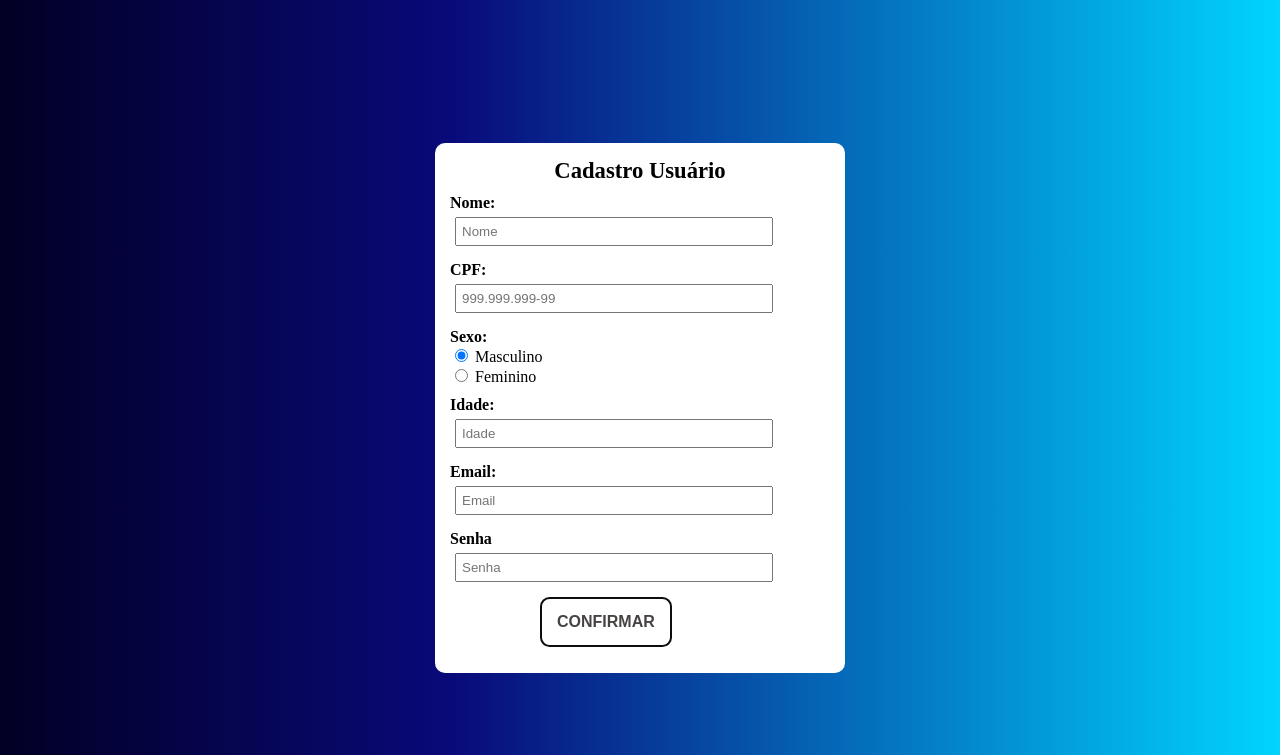
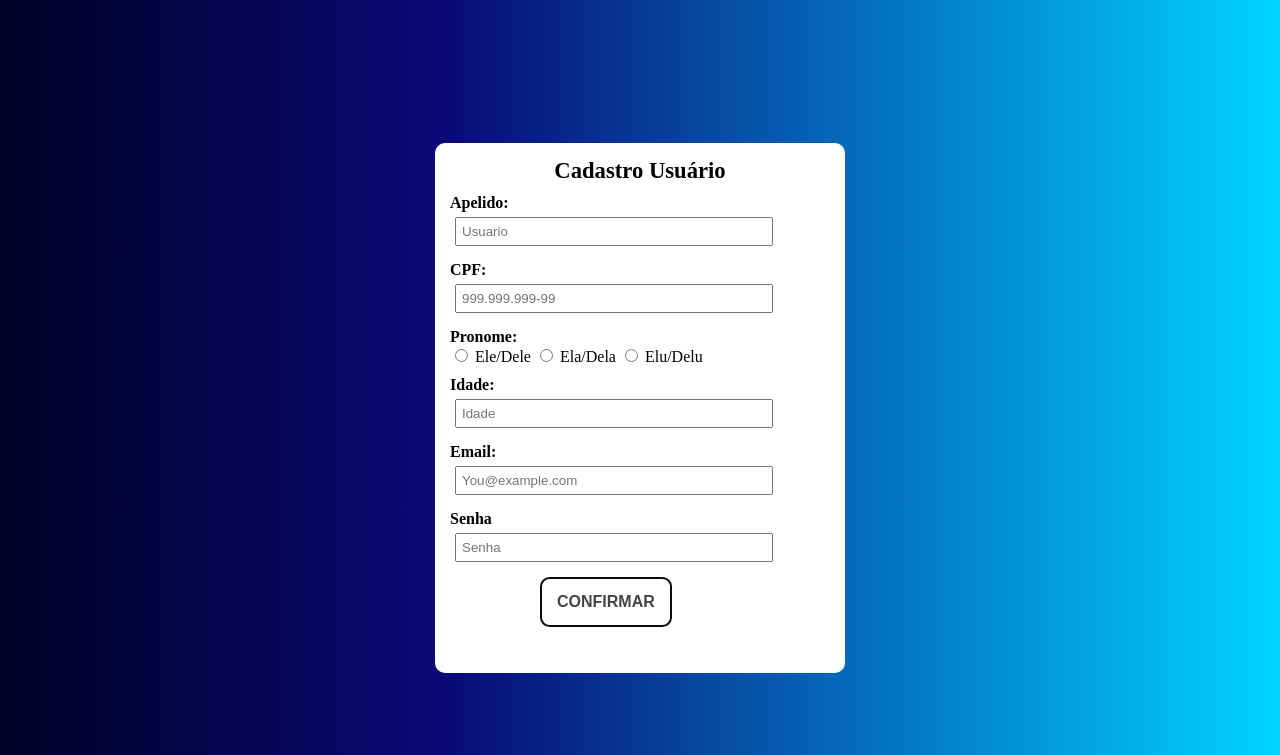
Before and after one commit to KaykeMatiasS/yana, a PHP site: page /index_usuario.php in a window 1280 px wide. Shown: the top 755 px of the page. Run offline with PHP 8.4, Linux system fonts and the light colour scheme; some web fonts are replaced.

Commit message:
Mudanças na tela cadastro Usuário
Implementação de mascaras e validação

```diff
--- a/Tela_cadastro_YANA/index_usuario.php
+++ b/Tela_cadastro_YANA/index_usuario.php
@@ -19,24 +19,28 @@
 
         <form method="POST" action="">
 
-            <article>Nome:</article>
-            <input required placeholder="Nome" type="text" class="lista" name="" id=""  pattern="[A-Za-záàâãéèêíïóôõöúçñÁÀÂÃÉÈÍÏÓÔÕÖÚÇÑ]+$">
+            <article>Apelido:</article>
+            <input required placeholder="Usuario" type="text" class="lista" name="" id=""  pattern="^[a-zA-Z\s]+$">
 
 
             <article>CPF:</article>
-            <input  placeholder="999.999.999-99" type="text" class="lista" name="" id="CPF" >
+            <input required placeholder="999.999.999-99" type="text" class="lista" name="" id="cpf" >
 
 
-            <article>Sexo:</article>
+            <article>Pronome:</article>
             <div>
-                <input checked type="radio" name="sexo" id="masculino" value="Masculino">
-                <label for="masculino">Masculino</label>
+                <input  type="radio" name="sexo" id="masculino" value="Masculino">
+                <label for="Masculino">Ele/Dele</label>
+
+                <input type="radio" name="sexo" id="Feminino" value="Feminino">
+                <label for="Feminino">Ela/Dela</label>
+
+
+                <input type="radio" name="sexo" id="Neutro" value="Neutro">
+                <label for="Neutro">Elu/Delu</label>
             </div>
 
-            <div>
-               <input type="radio" name="sexo" id="feminino" value="Feminino">
-               <label for="feminino">Feminino</label>
-            </div>
+
 
 
 
@@ -45,7 +49,7 @@
 
 
             <article>Email:</article>
-            <input required placeholder="Email" type="E-mail" class="lista" name="" id="">
+            <input required placeholder="You@example.com" type="E-mail" class="lista" name="" id="" pattern="[a-z0-9._%+-]+@[a-z0-9.-]+\.[a-z]{2,4}$">
 
 
             <article>Senha</article>
@@ -63,6 +67,7 @@
 
     </div>
 
+    <script src="java.js"></script>
 
 </body>
 </html>
```
